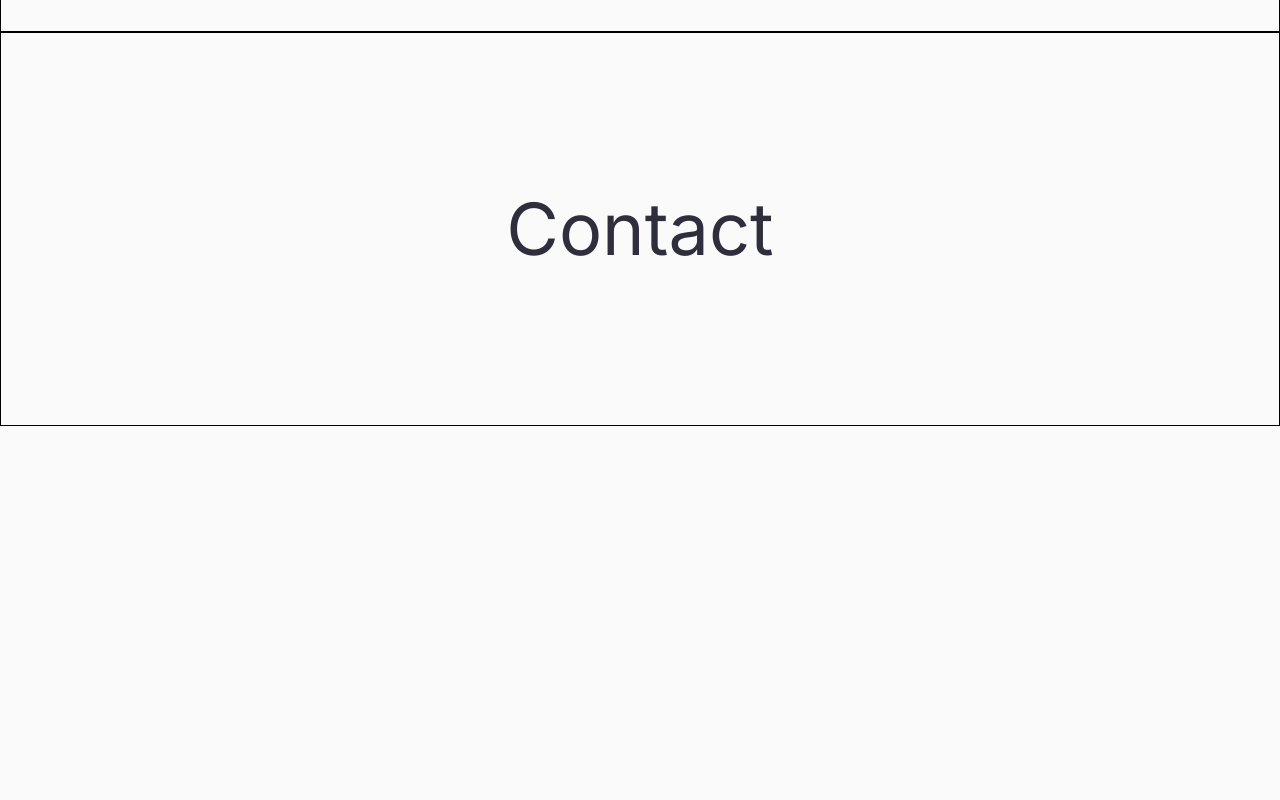
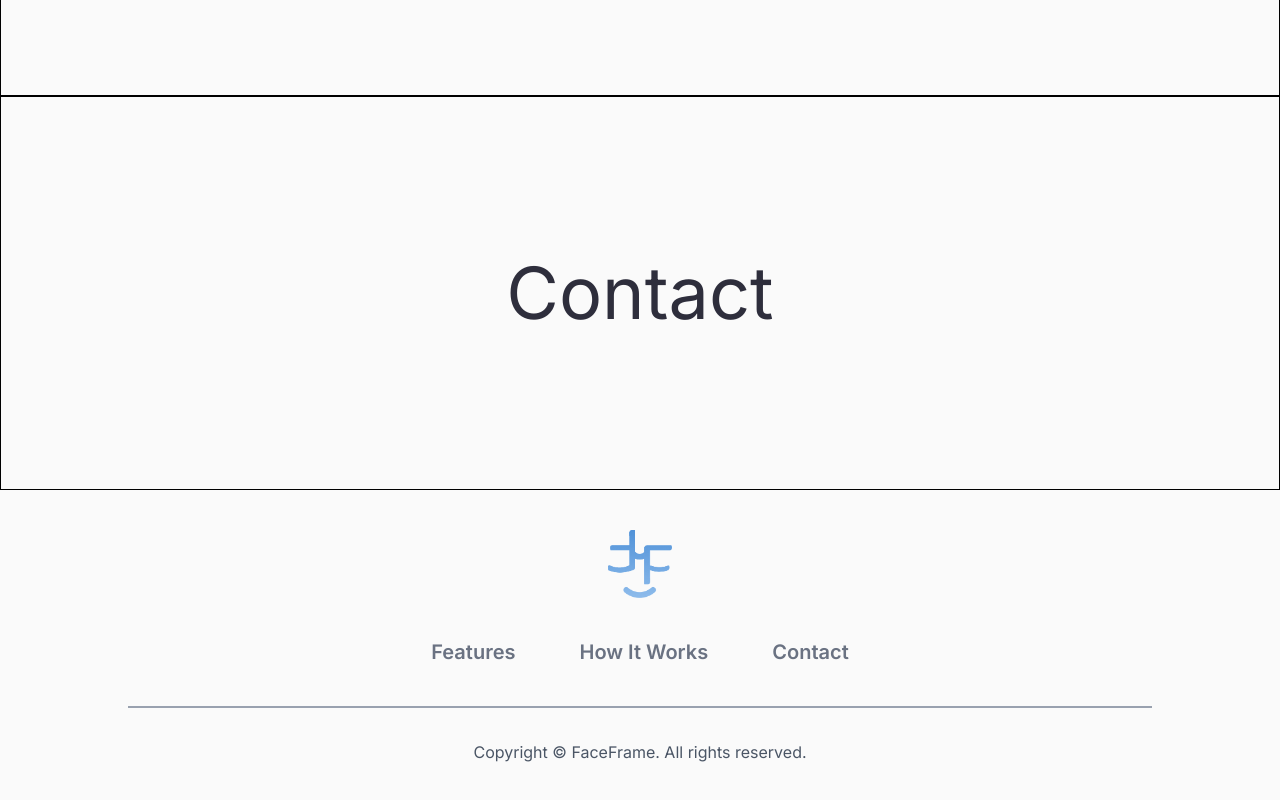
Before and after one commit to austeyyy/faceframe-website, a Next.js app: page / in a window 1280 px wide. Shown: the part 3181-3981 px from the top of the page. Before the commit the page ends 3607 px from the top, so only its background shows below. Built offline with nearby package versions, Linux system fonts and the light colour scheme.

Commit message:
added footer

```diff
--- a/src/app/globals.css
+++ b/src/app/globals.css
@@ -28,14 +28,44 @@ body, html {
 
 
 .nav-item {
-  @apply text-lg text-gray-500 hover:text-gray-600 font-semibold mx-8
+  @apply text-lg text-gray-500 hover:text-primary-blue font-semibold mx-8 transition-colors duration-300
 }
+.footer-item {
+  @apply text-xl text-gray-500 hover:text-primary-blue font-semibold mx-8 transition-colors duration-300
+}
+
 
 .container {
   @apply w-full max-w-[90rem] mx-auto px-4 sm:px-6 md:px-8 lg:px-16;
 }
 
+.footer-nav-link {
+  position: relative;
+  text-decoration: none;
+  padding-bottom: 4px;
+}
 
+.footer-nav-link::after {
+  content: "";
+  position: absolute;
+  width: 0;
+  height: 1px;
+  bottom: 0;
+  left: 50%;
+  background: rgb(255, 255, 255);
+  background: linear-gradient(
+    90deg,
+    rgba(255, 255, 255, 0) 7%,
+    var(--primary-blue) 50%,
+    rgba(255, 255, 255, 0) 93%
+  );
+  transition: width 0.3s ease;
+  transform: translateX(-50%);
+}
+
+.footer-nav-link:hover::after {
+  width: 100%;
+}
 
 
 
@@ -106,8 +136,6 @@ body, html {
 }
 
 
-
-
 .about-gradient {
   background: linear-gradient(to right, #8DBBEB 52%, #7CB0E6 78%, #5092D8 100%);
 }
--- a/src/app/page.jsx
+++ b/src/app/page.jsx
@@ -4,6 +4,7 @@ import About from "../sections/About"
 import Features from "../sections/Features"
 import HowItWorks from "../sections/HowItWorks"
 import Contact from "../sections/Contact"
+import Footer from "../components/Footer"
 
 export default function Home() {
   return (
@@ -14,6 +15,7 @@ export default function Home() {
       <Features/>
       <HowItWorks/>
       <Contact/>
+      <Footer/>
     </>
 
 
--- /dev/null
+++ b/src/components/Footer.jsx
@@ -0,0 +1,35 @@
+import Image from "next/image"
+import Link from "next/link"
+
+
+const Footer = () => {
+  return (
+    <footer className='text-center'>
+      <div className="py-10">
+        <Image
+            src="/images/favi.png"
+            alt="Footer Logo"
+            height={66}
+            width={64}
+            className="mx-auto"
+          />
+
+          <ul className='flex justify-center my-10'>
+            <li className='footer-item'><Link href="#features-section" className="footer-nav-link">Features</Link></li>
+            <li className='footer-item'><Link href="#how-it-works-section" className="footer-nav-link">How It Works</Link></li>
+            <li className='footer-item'><Link href="#contact-section" className="footer-nav-link">Contact</Link></li>
+          </ul>
+
+          <hr className="border-[0.5px] border-gray-400 mb-8 w-[80%] mx-auto"/>
+
+          <div className="text-gray-600 text-center">
+            Copyright &copy; FaceFrame. All rights reserved.
+          </div>
+
+      </div>
+
+    </footer>
+  )
+}
+
+export default Footer
--- a/src/components/Nav.jsx
+++ b/src/components/Nav.jsx
@@ -20,7 +20,7 @@ const Nav = () => {
         <ul className='md:flex md:items-center'>
           <li className='nav-item'><Link href="#features-section">Features</Link></li>
           <li className='nav-item'><Link href="#how-it-works-section">How It Works</Link></li>
-          <li className='nav-item'><Link href="#contact-section"><button className="primary-btn">
+          <li className='nav-item'><Link href=""><button className="primary-btn">
                               Contact Us
                             </button></Link></li>
         </ul>
--- a/src/sections/Features.jsx
+++ b/src/sections/Features.jsx
@@ -3,9 +3,9 @@ import { ScanEye } from 'lucide-react'
 
 const featureList = [
     {
-        icon: ScanEye,
-        name:"Feature",
-        description:"Lorem ipsum dolor sit amet, consectetur adipiscing elit. Mauris blandit  consectetur est ac cursus.",
+      icon: ScanEye,
+      name:"Feature",
+      description:"Lorem ipsum dolor sit amet, consectetur adipiscing elit. Mauris blandit  consectetur est ac cursus.",
     },
     {
       icon: ScanEye,
@@ -26,7 +26,7 @@ const featureList = [
 
 const Features = () => {
   return (
-    <section id="features-section" className="py-24 features-gradient">
+    <section id="features-section" className="pt-24 pb-40 features-gradient">
         <div className="container text-center">
             <h4 className="font-semibold text-dark text-lg md:text-lg uppercase mb-4">FEATURES</h4>
             <h2 className="text-3xl md:text-5xl lg:text-secondary-header lg:leading-[1.1] text-primary-blue font-semibold max-w-xl mx-auto mb-8"> Out with the old, in with the new.</h2>
--- a/src/sections/Hero.jsx
+++ b/src/sections/Hero.jsx
@@ -21,7 +21,7 @@ const Hero = () => {
                             View Demo
                         </button>
                     </Link>
-                    <Link href="/">
+                    <Link href="#how-it-works-section">
                         <button className="secondary-btn">
                             Learn More
                         </button>
```
Also changed, not shown: public/images/favi.png (renamed from src/app/favi.png).
